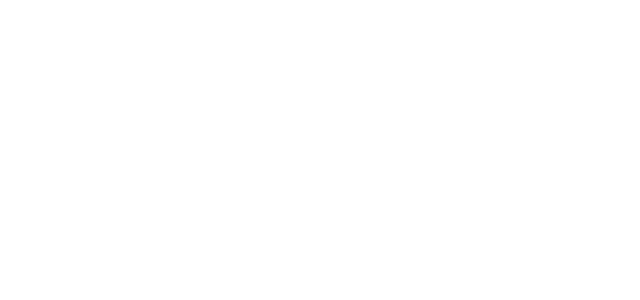
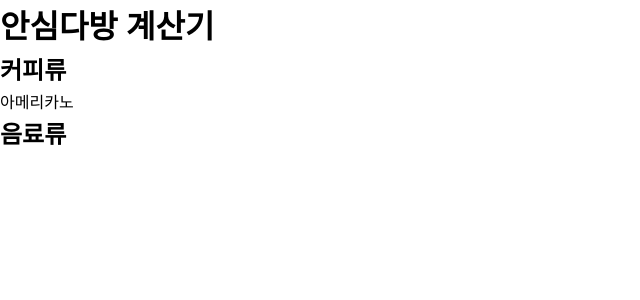
Before and after one commit to home1201/zilarabi-calc, a Vue app: page / in a window 1280 px wide. Shown: the top 300 px of the page, without its empty margins (0-640 px from the left). Built offline with nearby package versions, Linux system fonts and the light colour scheme; a web font is replaced by a local one.

Commit message:
메뉴 메뉴아이템 제작 중

```diff
--- a/index.html
+++ b/index.html
@@ -10,7 +10,7 @@
     href="https://cdn.jsdelivr.net/gh/wanteddev/wanted-sans@v1.0.3/packages/wanted-sans/fonts/webfonts/variable/split/WantedSansVariable.min.css" />
   <link rel="stylesheet"
     href="https://cdn.jsdelivr.net/gh/wanteddev/wanted-sans@v1.0.3/packages/wanted-sans/fonts/webfonts/variable/split/WantedSansVariable.min.css" />
-  <title>Vite App</title>
+  <title>안심다방 계산기</title>
 </head>
 
 <body>
--- a/src/App.vue
+++ b/src/App.vue
@@ -1,10 +1,84 @@
 <template>
-  <div />
+  <div>
+    <h1>안심다방 계산기</h1>
+    <MenuList title="커피류">
+      <MenuItem name="아메리카노" />
+    </MenuList>
+
+    <MenuList title="음료류" />
+    <!-- 커피메뉴 -->
+    <!-- 음료메뉴 -->
+    <!-- 총 금액 -->
+    <!-- 거스름돈 계산 (손님이 준 돈 입력 포함) -->
+  </div>
 </template>
 
 <script>
+import MenuItem from './components/MenuItem.vue';
+import MenuList from './components/MenuList.vue';
+
 export default {
-
+  components: {
+    MenuList,
+    MenuItem
+  },
+  data() {
+    return {
+      menu: {
+        americano: {
+          name: '아메리카노',
+          amount: 0,
+          cost: 2000,
+          imageurl: ""
+        },
+        latte: {
+          name: '카페라떼',
+          amount: 0,
+          cost: 2500,
+          imageurl: ""
+        },
+        vanilaLatte: {
+          name: "바닐라라떼",
+          amount: 0,
+          cost: 2500,
+          imageurl: ""
+        },
+        chocoLatte: {
+          name: "초코라떼",
+          amount: 0,
+          cost: 2500,
+          imageurl: ""
+        },
+        mangoSmoothie: {
+          name: "망고스무디",
+          amount: 0,
+          cost: 3000,
+          imageurl: ""
+        },
+        yogurtSmoothie: {
+          name: "요거트스무디",
+          amount: 0,
+          cost: 2500,
+          imageurl: ""
+        },
+        peachIceTea: {
+          name: "복숭아아이스티",
+          amount: 0,
+          cost: 2000,
+          imageurl: ""
+        },
+        peachIceTeaWithCoffee: {
+          name: "복숭아아이스티 커피 추가",
+          amount: 0,
+          cost: 2500,
+          imageurl: ""
+        }
+      },
+      total: 0,
+      received: 0,
+      change: 0
+    }
+  },
 }
 </script>
 
--- /dev/null
+++ b/src/components/MenuItem.vue
@@ -0,0 +1,16 @@
+<template>
+  <li>
+    <span>{{ name }}</span>
+  </li>
+</template>
+
+<script>
+export default {
+  props: {
+    name: {
+      type: String,
+      required: true,
+    }
+  }
+}
+</script>
--- /dev/null
+++ b/src/components/MenuList.vue
@@ -0,0 +1,17 @@
+<template>
+  <div>
+    <h2>{{ title }}</h2>
+    <ul>
+      <slot />
+      <!-- 메뉴아이템 -->
+    </ul>
+  </div>
+</template>
+
+<script>
+export default {
+  props: {
+    title: { type: String, required: true }
+  }
+}
+</script>
```
